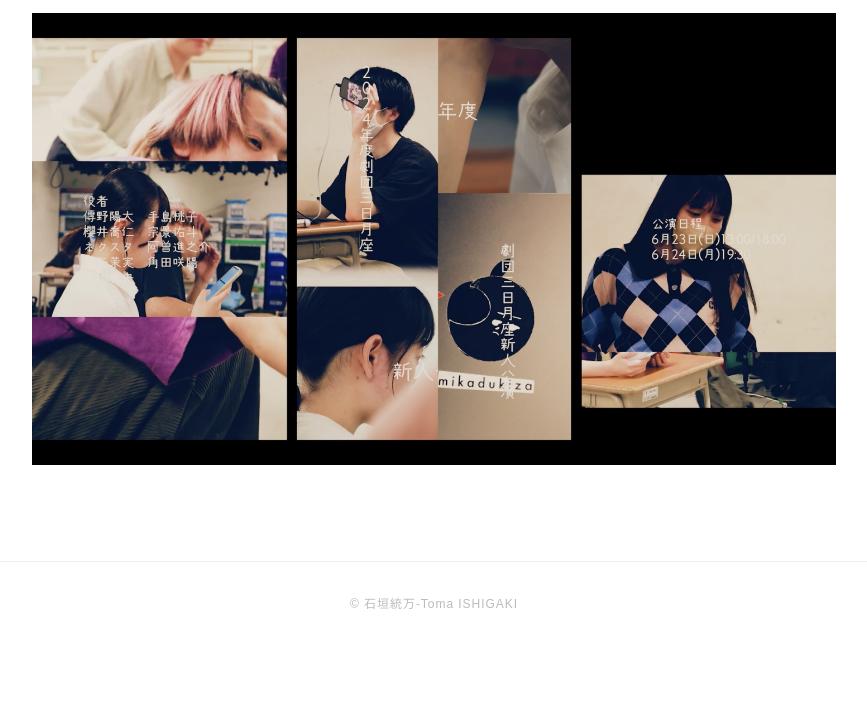
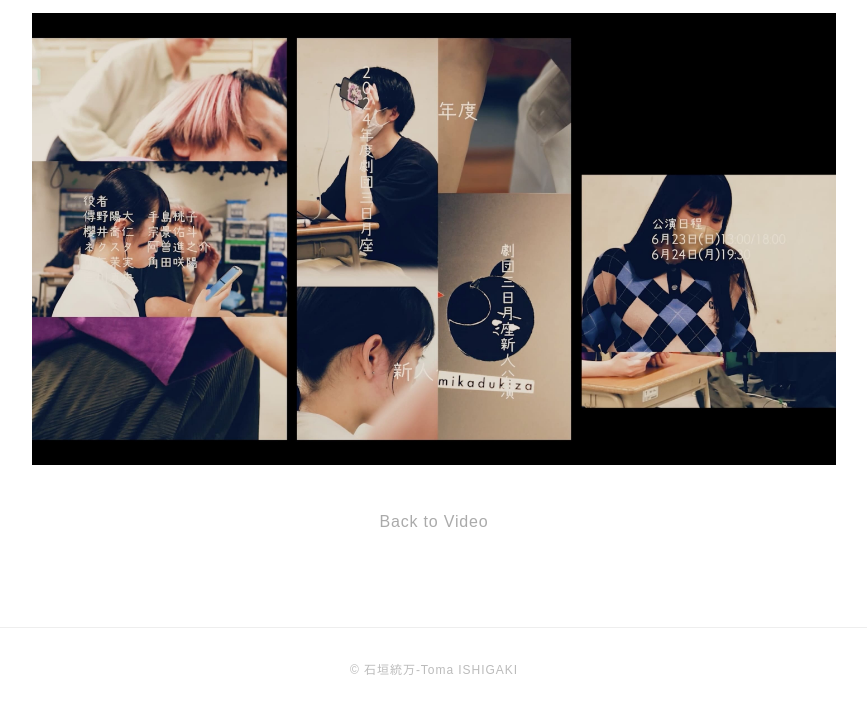
Before and after one commit to mauto-theatre/portfolio, a plain HTML site: page video-work1.html in a window 1280 px wide. Shown: the part 1886-2595 px from the top of the page, without its empty margins (206-1073 px from the left). Before the commit the page ends 2529 px from the top, so only its background shows below. Drawn offline with Linux system fonts and the light colour scheme.

Commit message:
Update video-work1.html

```diff
--- a/video-work1.html
+++ b/video-work1.html
@@ -53,6 +53,10 @@
         <img src="images/video1-3.jpg" alt="作品タイトル">
       </div>
 
+      <div class="work-back">
+       <a href="video.html">Back to Video</a>
+      </div>
+
       <nav class="work-nav">
         <a href="video-work5.html">← Prev</a>
         <a href="video-work2.html">Next →</a>
```
